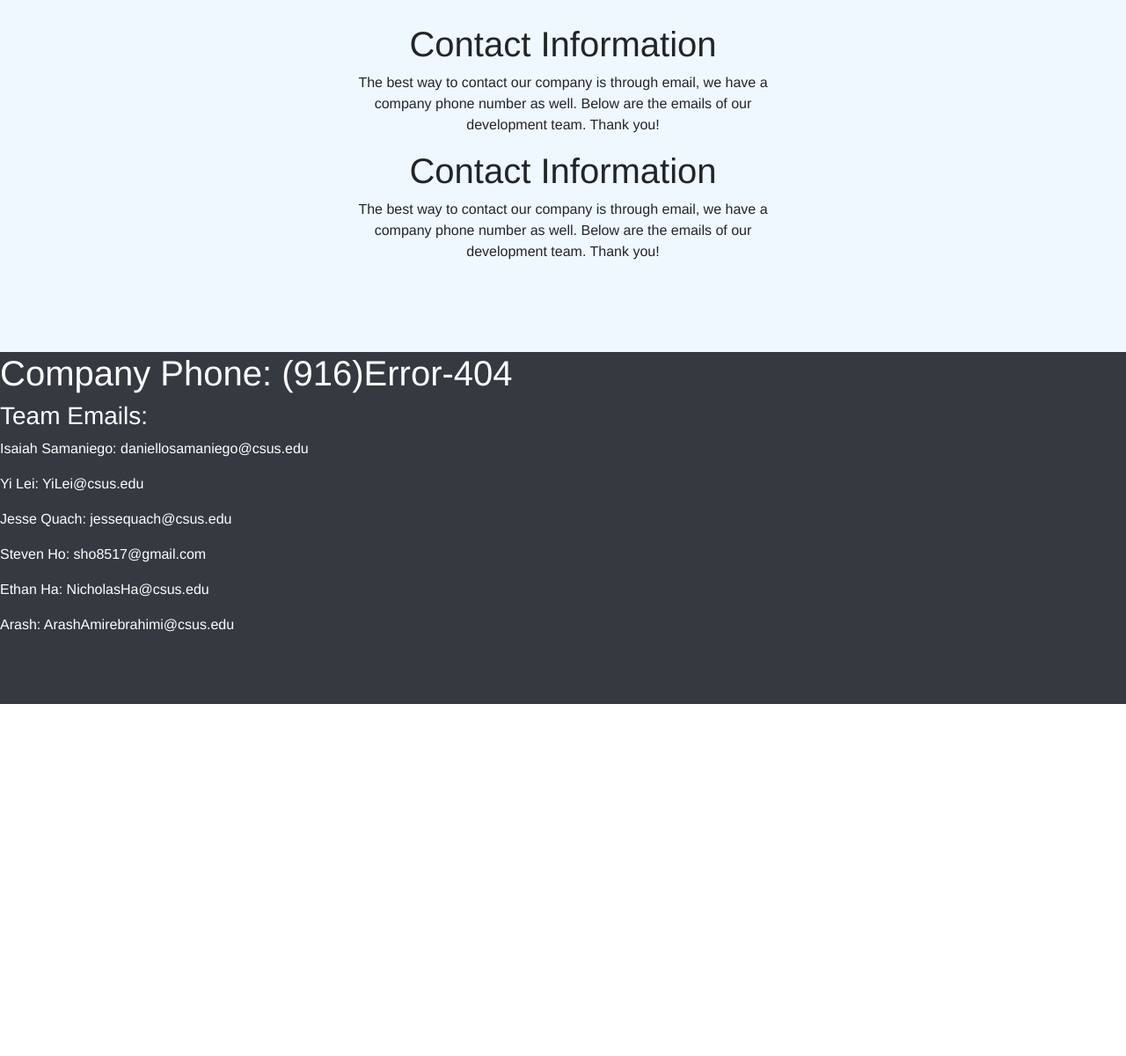
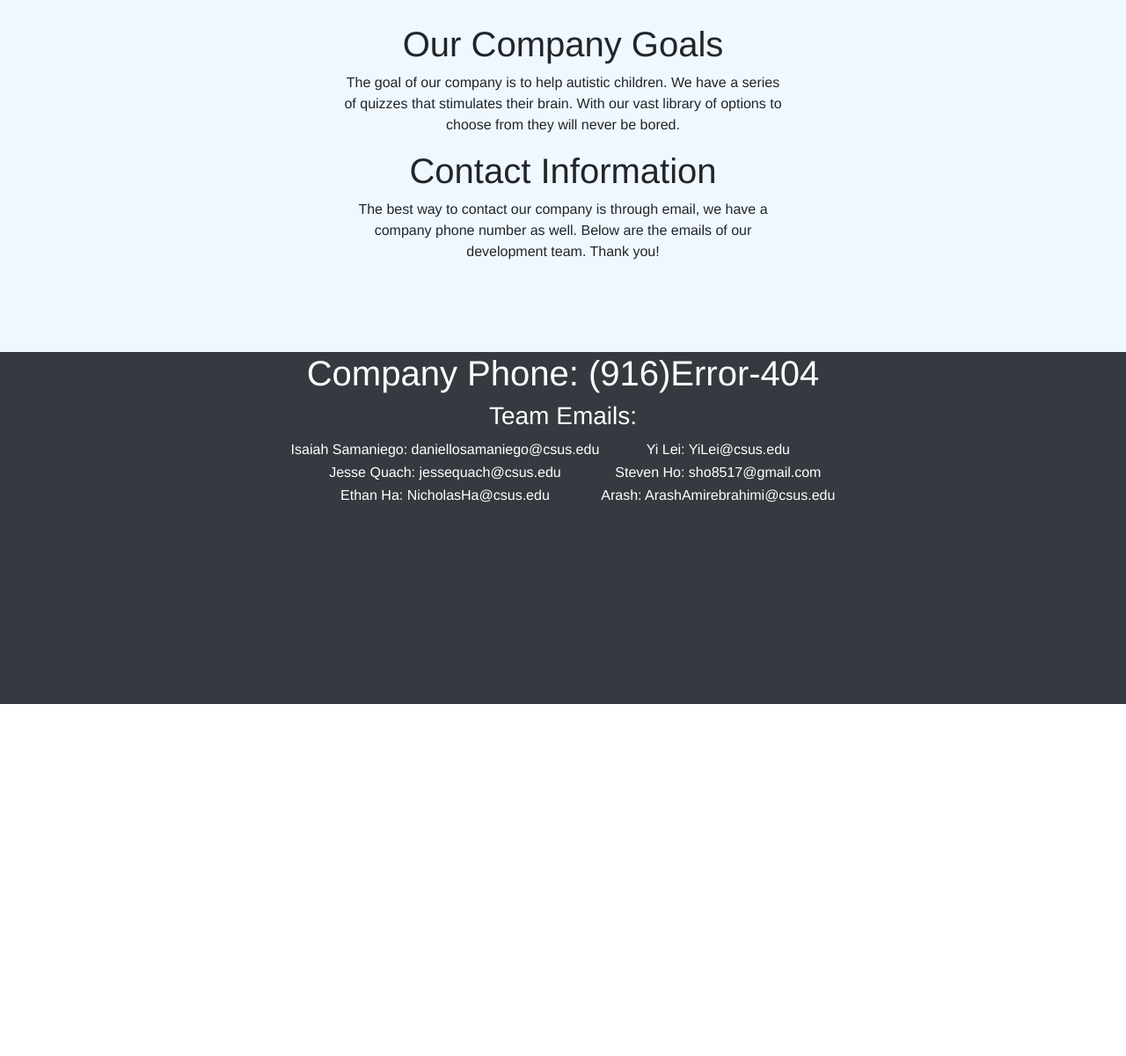
Before and after one commit to OtaSteven/Error-404, a PHP site: page /About.php in a window 1280 px wide. Shown: the part 56-1256 px from the top of the page at 88% size. Run offline with PHP 8.4, Linux system fonts and the light colour scheme.

Commit message:
Stylized About.php page

```diff
--- a/WebContent/About.php
+++ b/WebContent/About.php
@@ -66,22 +66,30 @@ session_start();
 <!-- landing page welcome and body -->
     <header class="page-header header container-fluid">
       <div class="welcome">
-        <h1>Contact Information</h1>
-        <p>The best way to contact our company is through email, we have a company phone number as well. Below are the emails of our development team. Thank you!</p>
+        <h1>Our Company Goals</h1>
+        <p>The goal of our company is to help autistic children. We have a series of quizzes that stimulates their brain. With our vast library of options to choose from they will never be bored.</p>
         <h1>Contact Information</h1>
         <p>The best way to contact our company is through email, we have a company phone number as well. Below are the emails of our development team. Thank you!</p>
       </div>
     </header>
-    <div id="container">
+    <div style="text-align:center" id="container">
       <div class="description text-white">
         <h1>Company Phone: (916)Error-404</h1>
         <h3>Team Emails:</h3>
-        <p>Isaiah Samaniego: daniellosamaniego@csus.edu</p>
-        <p>Yi Lei: YiLei@csus.edu</p>
-        <p>Jesse Quach: jessequach@csus.edu</p>
-        <p>Steven Ho: sho8517@gmail.com</p>
-        <p>Ethan Ha: NicholasHa@csus.edu</p>
-        <p>Arash: ArashAmirebrahimi@csus.edu</p>
+        <table align="center">
+          <tr>
+            <td>Isaiah Samaniego: daniellosamaniego@csus.edu</td>
+            <td>Yi Lei: YiLei@csus.edu</td>
+          </tr>
+          <tr>
+            <td>Jesse Quach: jessequach@csus.edu</td>
+            <td>Steven Ho: sho8517@gmail.com</td>
+          </tr>
+          <tr>
+            <td>Ethan Ha: NicholasHa@csus.edu</td>
+            <td>Arash: ArashAmirebrahimi@csus.edu</td>
+          </tr>
+          </table>
       </div>
     </div>
 
```
